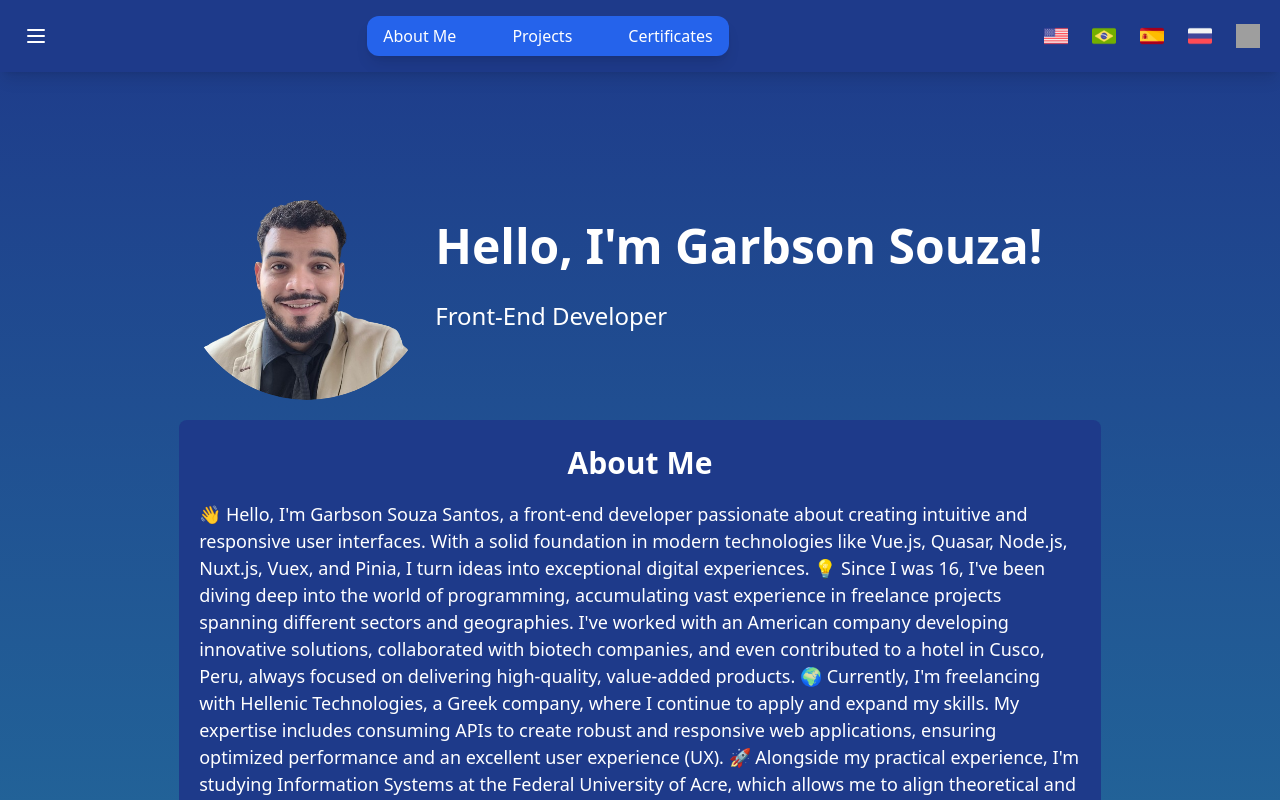
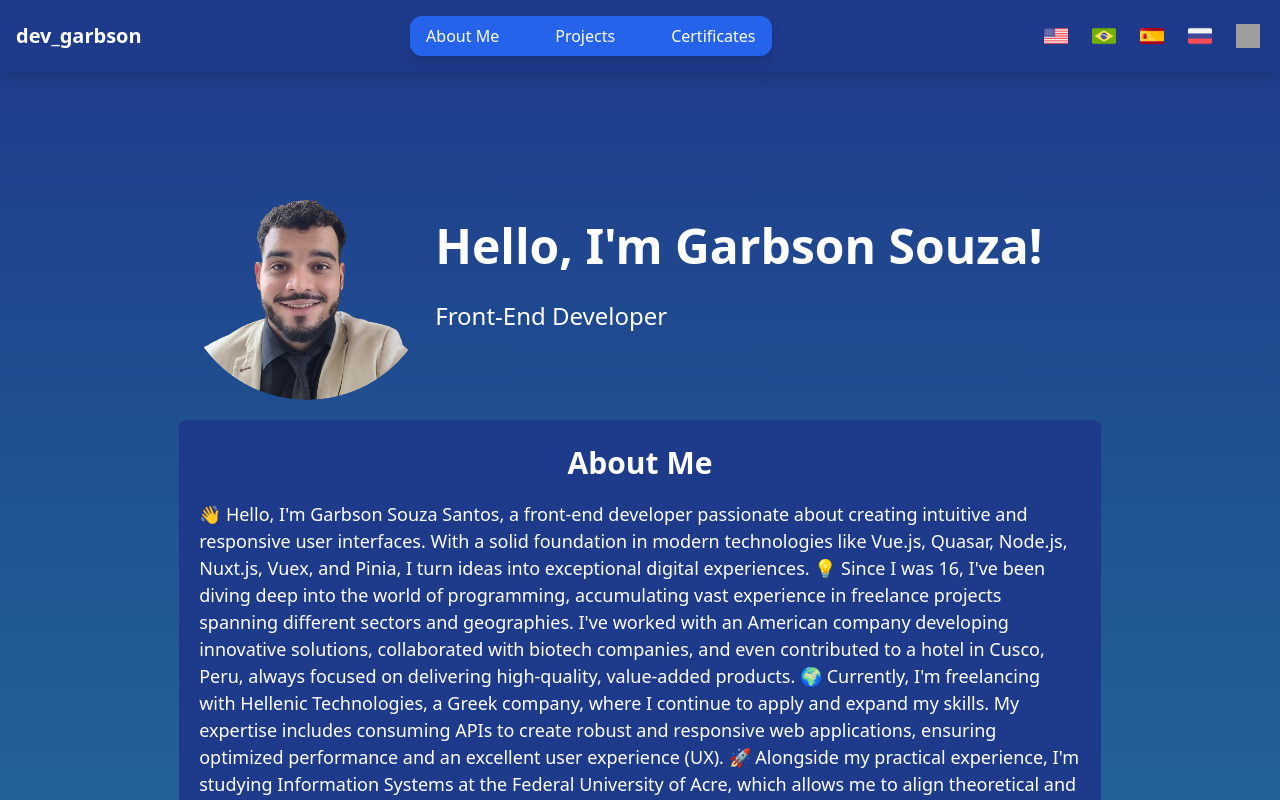
Before and after one commit to Garbson/portifolio, a Vue app: page / in a window 1280 px wide. Shown: the top 800 px of the page. Built offline with nearby package versions, Linux system fonts and the light colour scheme; grey boxes are pictures that could not be loaded.

Commit message:
correção de erro de screens

```diff
--- a/src/components/NavBar.vue
+++ b/src/components/NavBar.vue
@@ -1,10 +1,10 @@
 <template>
   <nav class="fixed top-0 left-0 w-full bg-blue-900 text-white p-4 shadow-lg z-50 flex items-center justify-between">
     <!-- Logo -->
-    <div class="hidden mobile:block text-xl font-bold">dev_garbson</div>
+    <div class="hidden sm:block text-xl font-bold">dev_garbson</div>
 
     <!-- Menu Hambúrguer (Somente para Telas Pequenas, width <= 777px) -->
-    <button @click="toggleMenu" class=" mobile:hidden flex items-center justify-center w-10 h-10 rounded hover:bg-teal-500 transition">
+    <button @click="toggleMenu" class="sm:hidden flex items-center justify-center w-10 h-10 rounded hover:bg-teal-500 transition">
       <svg xmlns="http://www.w3.org/2000/svg" class="h-6 w-6" fill="none" viewBox="0 0 24 24" stroke="currentColor">
         <path stroke-linecap="round" stroke-linejoin="round" stroke-width="2" d="M4 6h16M4 12h16M4 18h16" />
       </svg>
```
